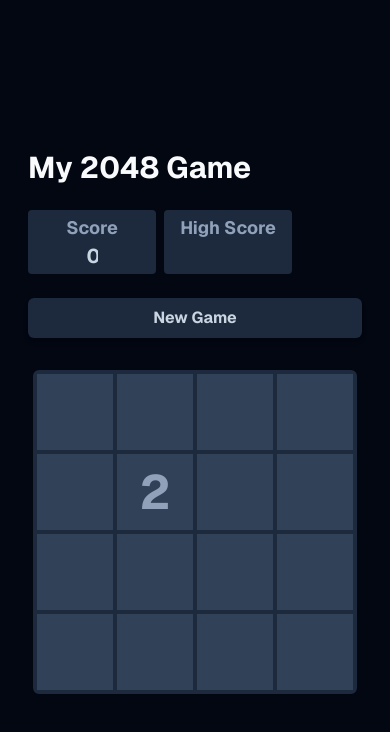
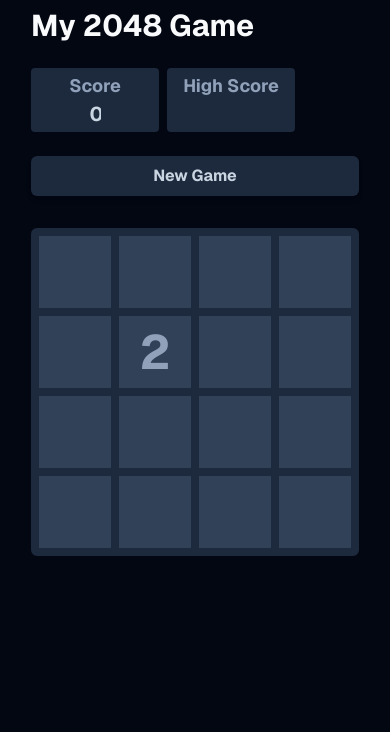
Before and after one commit to slauyama/2048, a Next.js app: page /2048/ in a window 390 px wide. Shown: the top 732 px of the page. Built offline with nearby package versions, Linux system fonts and the light colour scheme.

Commit message:
More mobile friendly changes

```diff
--- a/app/components/game.tsx
+++ b/app/components/game.tsx
@@ -18,7 +18,7 @@ function GameSquare({ number }: { number?: number }) {
     (number !== undefined && TEXT_COLOR_MAP[number]) ?? "text-white";
   return (
     <div
-      className={`h-20 w-20 sm:h-28 sm:w-28 border-2 sm:border-8 border-slate-800 bg-slate-700 ${textColor} font-sans font-bold flex items-center justify-center ${textSize}`}
+      className={`h-20 w-20 sm:h-28 sm:w-28 border-4 sm:border-8 border-slate-800 bg-slate-700 ${textColor} font-sans font-bold flex items-center justify-center ${textSize}`}
     >
       {number?.toString() ?? ""}
     </div>
@@ -114,7 +114,7 @@ export function Game() {
 
   return (
     <div className="flex flex-col gap-8">
-      <div className="flex flex-col md:flex-row gap-6 md:justify-between md:items-center">
+      <div className="flex flex-col sm:flex-row gap-6 sm:gap-0 sm:justify-between sm:items-center">
         <div className="flex gap-2">
           <div className="flex flex-col min-h-16 items-center w-32 rounded p-1 bg-slate-800">
             <p className="text-lg text-slate-400 font-bold">Score</p>
@@ -140,7 +140,7 @@ export function Game() {
         </button>
       </div>
       <div className="flex justify-center">
-        <div className="rounded-md border-2 sm:border-8 border-slate-800">
+        <div className="rounded-md border-4 sm:border-8 border-slate-800">
           <GameRow numbers={grid[0]} />
           <GameRow numbers={grid[1]} />
           <GameRow numbers={grid[2]} />
--- a/app/page.tsx
+++ b/app/page.tsx
@@ -2,8 +2,8 @@ import { Game } from "./components/game";
 
 export default function Home() {
   return (
-    <div className="grid items-center bg-gray-950 text-gray-50 justify-items-center min-h-screen py-2 px-1 md:p-6 md:pb-2 lg:pb-6 gap-16 font-[family-name:var(--font-geist-sans)]">
-      <main className="p-6 w-full lg:w-auto flex flex-col gap-6">
+    <div className="grid sm:items-center bg-gray-950 text-gray-50 justify-items-center min-h-screen p-0 md:p-6 md:pb-2 lg:pb-6 gap-16 font-[family-name:var(--font-geist-sans)]">
+      <main className="p-2 sm:p-6 w-auto flex flex-col gap-6">
         <h1 className="text-3xl font-bold">My 2048 Game</h1>
         <Game />
       </main>
```
